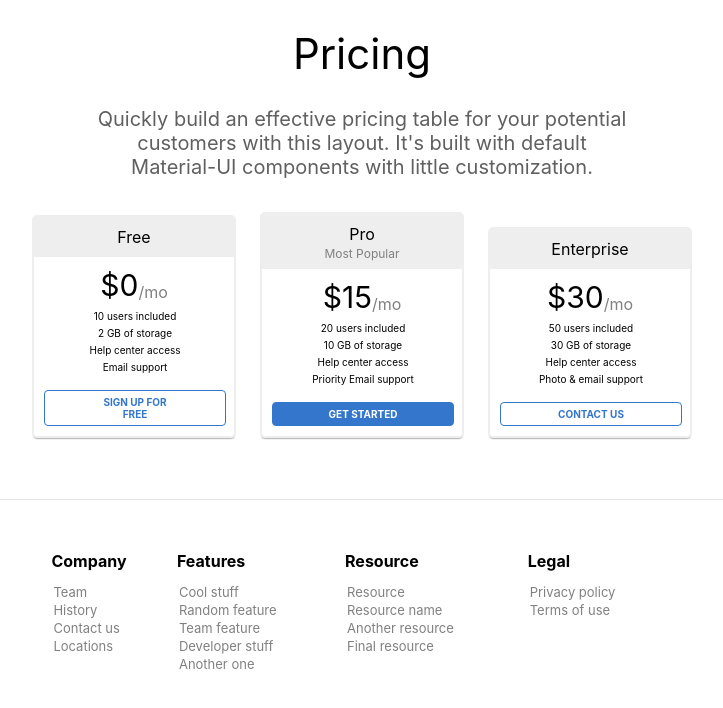
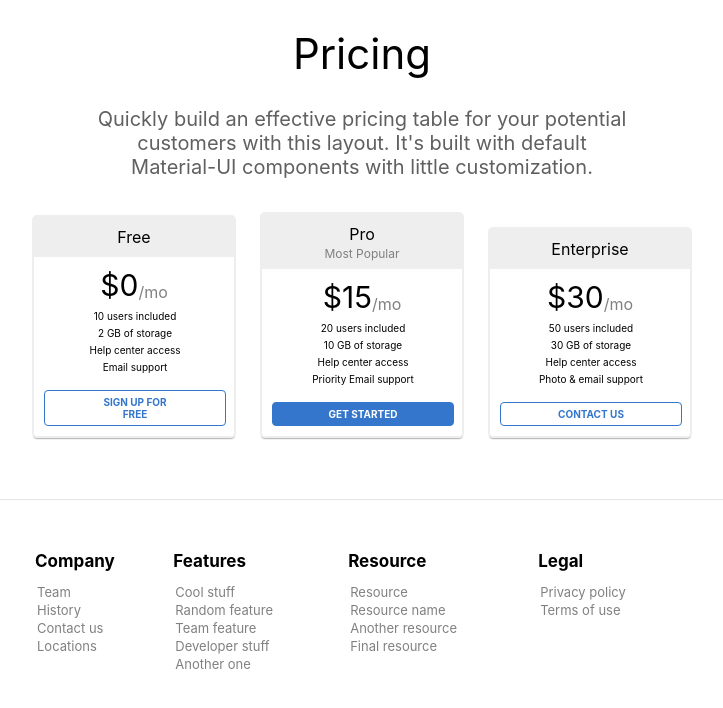
Before and after one commit to aswinmurali-io/appointy-react-task, a React (Create React App) app: page / in a window 1280 px wide. Shown: the top 708 px of the page, without its empty margins (278-1001 px from the left). Built offline with nearby package versions, Linux system fonts and the light colour scheme.

Commit message:
fix layout for footer

```diff
--- a/src/Sections/css/footer.css
+++ b/src/Sections/css/footer.css
@@ -12,12 +12,12 @@
 
 .footer table {
     margin: auto;
-    width: 70%;
+    width: 660px;
 }
 
 .footer .heading {
-    color: 'black';
-    font-size: '17px';
+    color: black;
+    font-size: 17px;
 }
 
 .footer .content tr {
```
